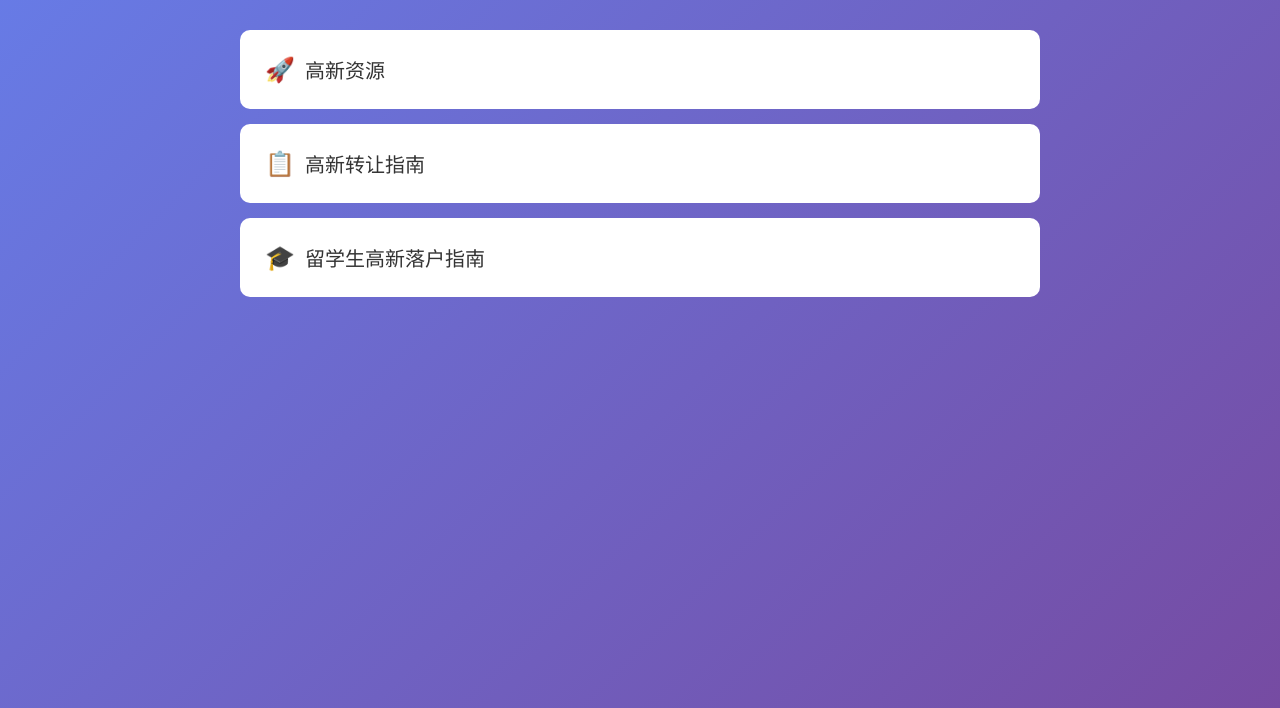
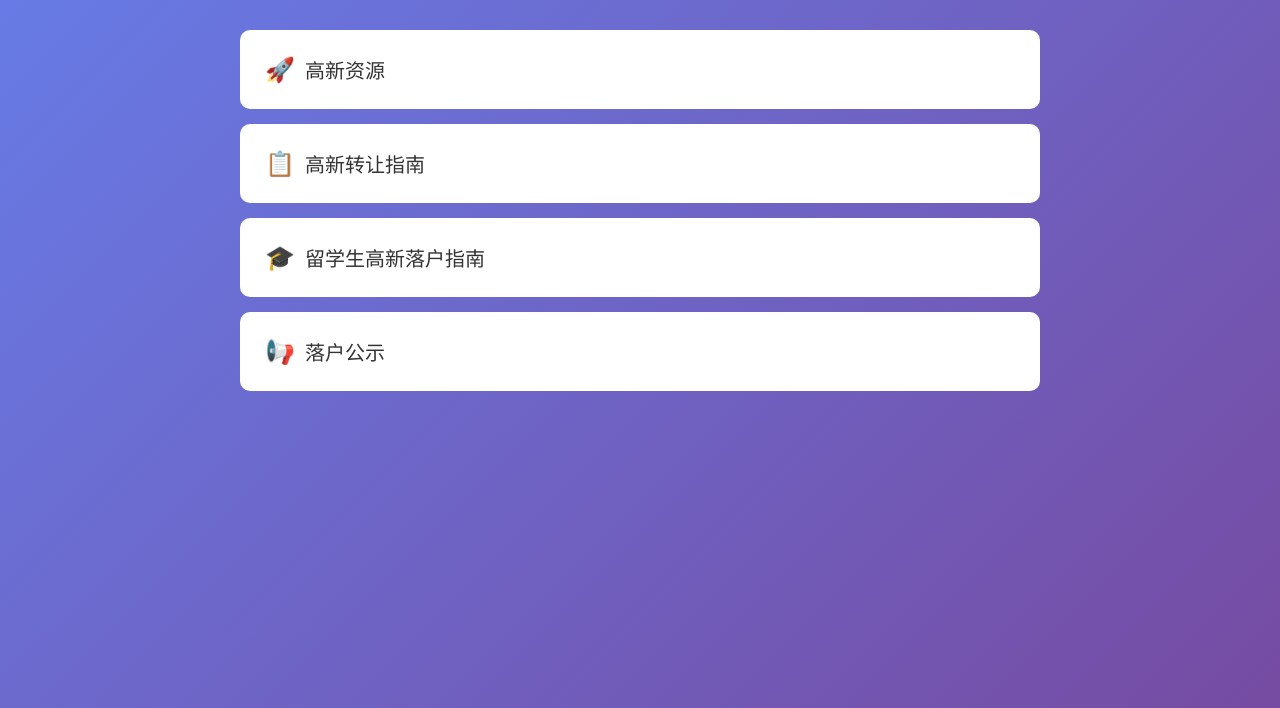
Before and after one commit to alexwang-2021/alexwang-2021.github.io, a plain HTML site: page index.html in a window 1280 px wide. Shown: the part 132-840 px from the top of the page. Drawn offline with Linux system fonts and the light colour scheme.

Commit message:
Update index.html

```diff
--- a/index.html
+++ b/index.html
@@ -85,6 +85,12 @@
                 <span class="icon">🎓</span>留学生高新落户指南
             </a>
         </div>
+<div class="link-box">
+    <a href="luohu-gongshi.html">
+        <span class="icon">📢</span>落户公示
+    </a>
+</div>
+
     </div>
 </body>
 </html>
```
